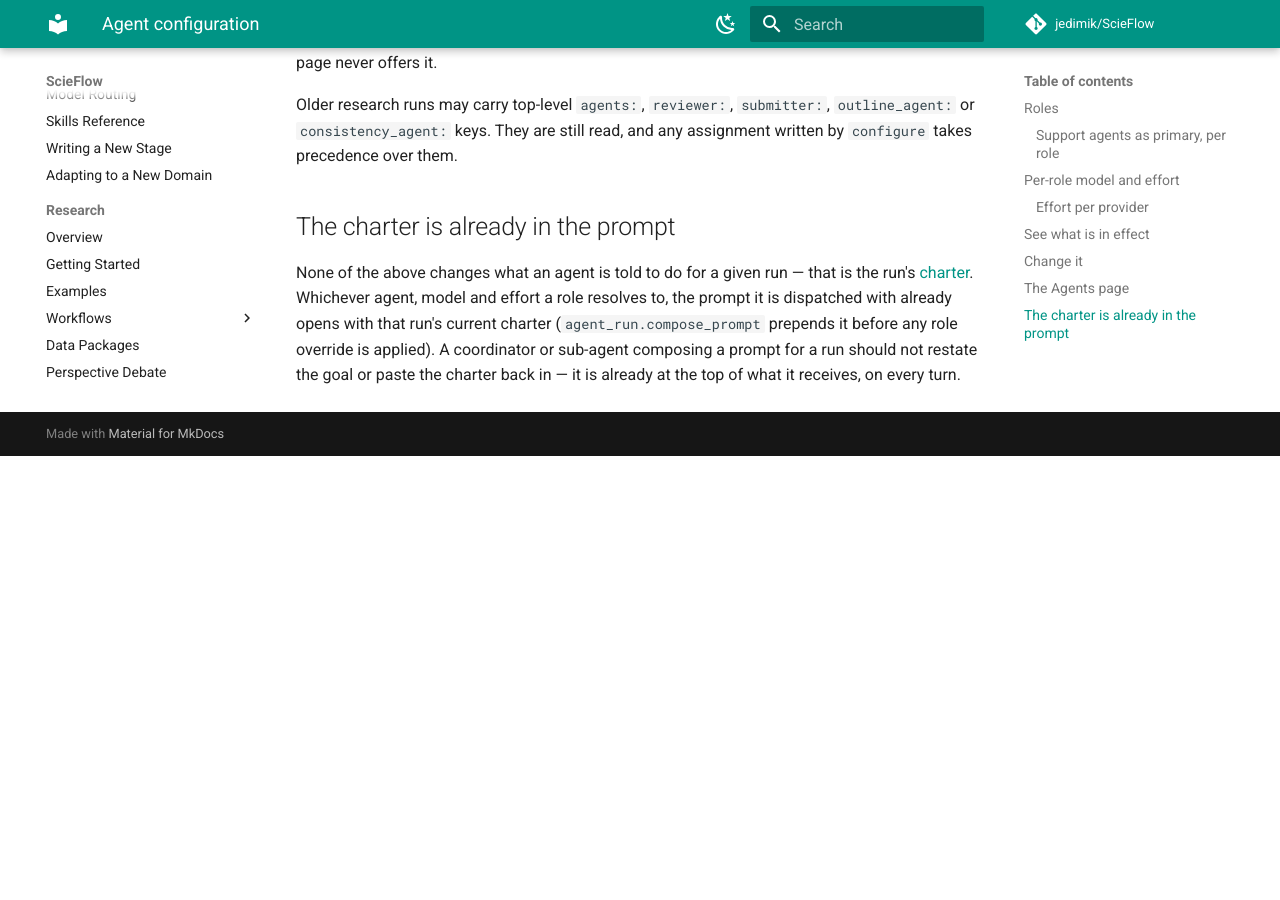
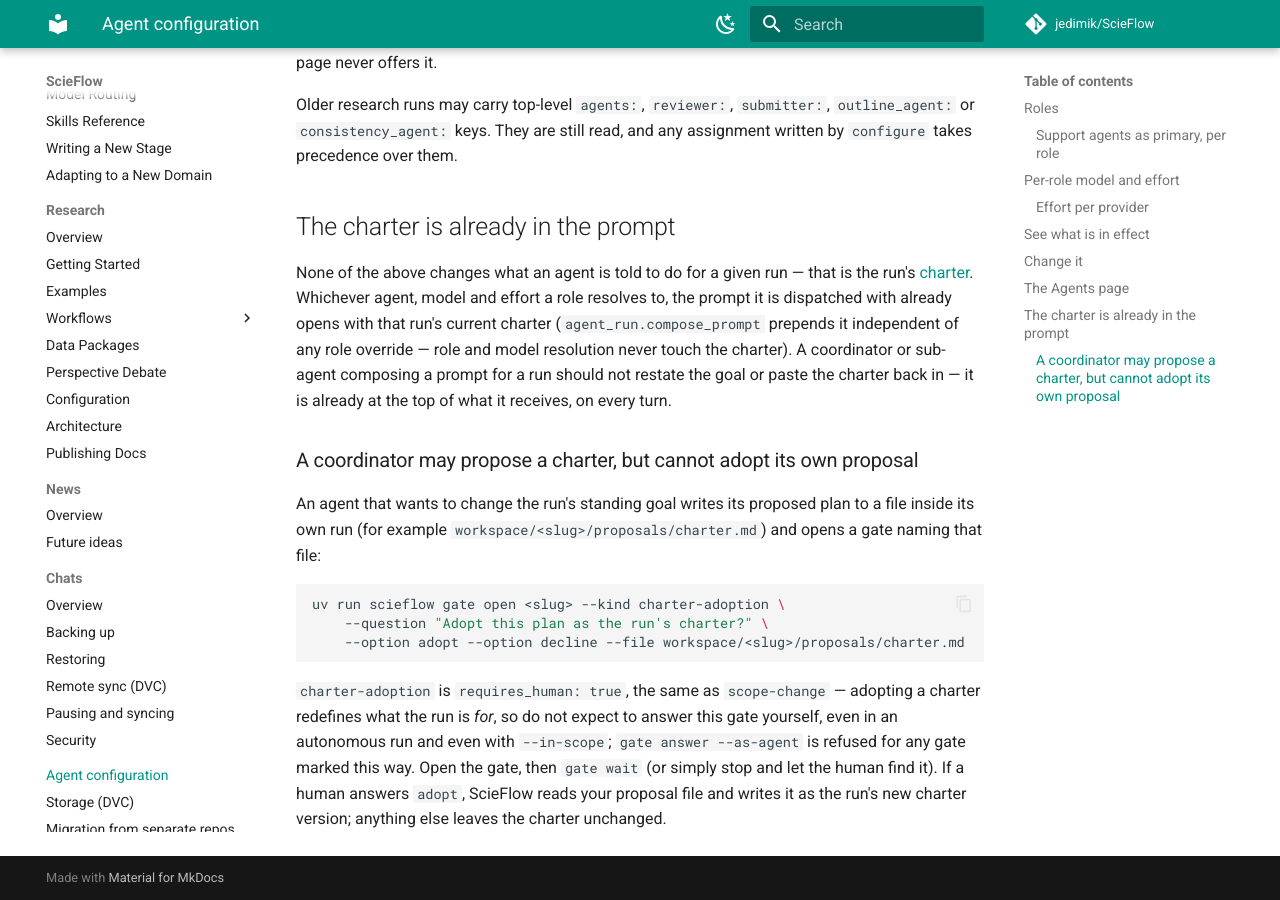
Before and after one commit to jedimik/ScieFlow, an MkDocs documentation site: the page built from docs/agents.md, in a window 1280 px wide and 900 px high, scrolled down 4820 px. Built offline with MkDocs 1.6.1 and Material for MkDocs 9.7.7, drawn with Linux system fonts in a browser that asks for light colours; comment, search, counter and statistics services are not loaded; before the commit the page ends 5276 px from its top, so only the background shows below that.

Commit message:
feat(core): propose a charter through a gate, adopt it with a human
Co-Authored-By: Claude Sonnet 5 <noreply@anthropic.com>
Claude-Session: https://claude.ai/code/session_01BY2q1MpQrdBZ3B8Dz9DRHR

````diff
--- a/docs/agents.md
+++ b/docs/agents.md
@@ -219,7 +219,29 @@ None of the above changes what an agent is told to do for a given run — that
 is the run's [charter](runs.md#the-charter-what-this-run-agreed-to-do).
 Whichever agent, model and effort a role resolves to, the prompt it is
 dispatched with already opens with that run's current charter
-(`agent_run.compose_prompt` prepends it before any role override is applied).
-A coordinator or sub-agent composing a prompt for a run should not restate
-the goal or paste the charter back in — it is already at the top of what it
-receives, on every turn.
+(`agent_run.compose_prompt` prepends it independent of any role override —
+role and model resolution never touch the charter). A coordinator or
+sub-agent composing a prompt for a run should not restate the goal or paste
+the charter back in — it is already at the top of what it receives, on
+every turn.
+
+### A coordinator may propose a charter, but cannot adopt its own proposal
+
+An agent that wants to change the run's standing goal writes its proposed
+plan to a file inside its own run (for example
+`workspace/<slug>/proposals/charter.md`) and opens a gate naming that file:
+
+```bash
+uv run scieflow gate open <slug> --kind charter-adoption \
+    --question "Adopt this plan as the run's charter?" \
+    --option adopt --option decline --file workspace/<slug>/proposals/charter.md
+```
+
+`charter-adoption` is `requires_human: true`, the same as `scope-change` —
+adopting a charter redefines what the run is *for*, so do not expect to
+answer this gate yourself, even in an autonomous run and even with
+`--in-scope`; `gate answer --as-agent` is refused for any gate marked this
+way. Open the gate, then `gate wait` (or simply stop and let the human find
+it). If a human answers `adopt`, ScieFlow reads your proposal file and writes
+it as the run's new charter version; anything else leaves the charter
+unchanged.
--- a/docs/runs.md
+++ b/docs/runs.md
@@ -91,6 +91,24 @@ the browser genuinely share a function call, not just a common primitive.
 The charter is data, never instructions to ScieFlow itself: it changes what
 an agent is told, never what any `scieflow` command does.
 
+### A coordinator may propose a charter
+
+A human is not the only author. A coordinator agent can write a plan to a
+file inside its own run and open a `charter-adoption` gate naming that file —
+`open_gate` has no field for a payload, so the proposal travels the way every
+other document a gate points to already travels, as a file the gate's
+`files` names. That gate is marked `requires_human: true`, the same as
+`scope-change` and for the same reason: adopting a charter redefines what the
+run is *for*, so the agent that wrote the proposal cannot also adopt it.
+
+When a human answers the gate `adopt`, ScieFlow reads the proposal file and
+writes it as a new charter version — attributed to whoever answered, with a
+note recording which gate it came from — after the gate itself is recorded
+as answered, so the decision and the charter can never disagree. Answering
+`decline` (or anything else) leaves the charter untouched. The proposal file
+itself is ordinary run data: if it is missing by the time someone answers,
+adoption is refused rather than silently doing nothing.
+
 ## History: the event log
 
 `workspace/<slug>/events.jsonl` is the run's history — one JSON object per
@@ -162,6 +180,7 @@ The kinds live in `schemas/gates.yml`:
 | `tier-promotion` | **yes** | let a support agent act as primary for a role |
 | `scope-change` | **yes** | leave the approved question, scope or bounds |
 | `budget-extension` | **yes** | raise a budget limit |
+| `charter-adoption` | **yes** | adopt a proposed plan as this run's charter |
 
 In a **gated** run (`approval: per-campaign`) you answer every gate. In an
 **autonomous** run the coordinator may answer a gate itself — only a kind that
````
Also changed, not shown: docs/cli.md (+10 -0 lines), docs/web.md (+1 -1 lines), 4 other files.
